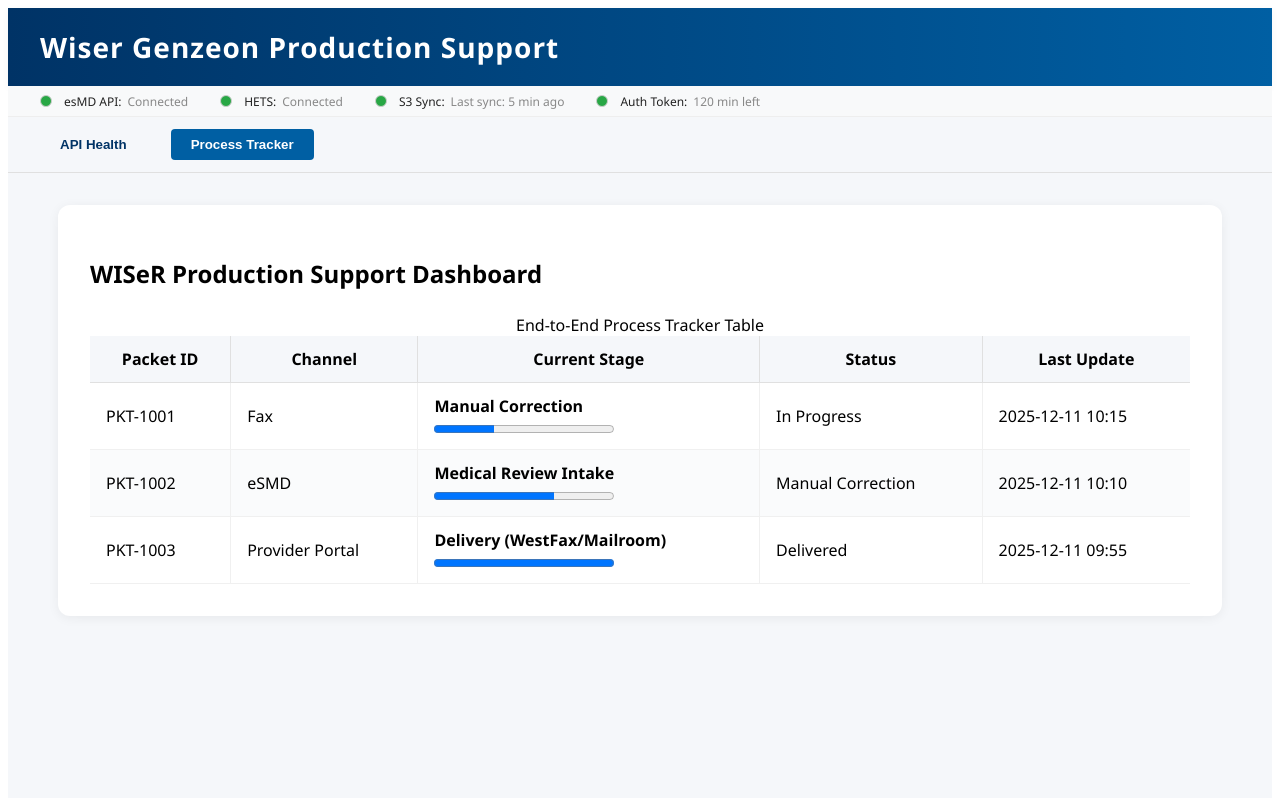
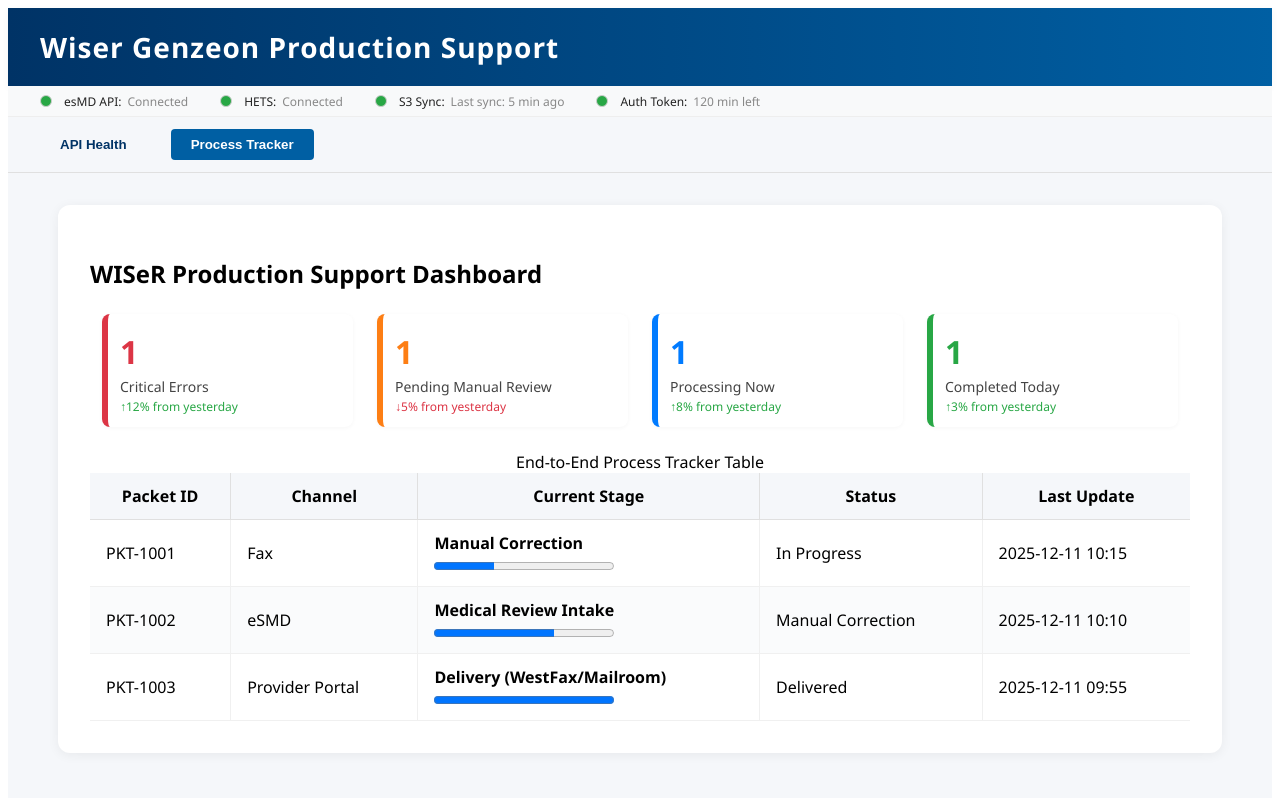
Before and after one commit to contactshobhit/wiser-production-support, a React (Create React App) app: page / in a window 1280 px wide. Both pictures are taken after a click on the button "Process Tracker". Shown: the top 798 px of the page. Built offline with nearby package versions, Linux system fonts and the light colour scheme.

Commit message:
with metrics cards on process tracker

```diff
--- /dev/null
+++ b/src/components/MetricsRow.js
@@ -0,0 +1,49 @@
+import React from 'react';
+
+const cardStyles = {
+  base: {
+    flex: 1,
+    minWidth: 180,
+    background: '#fff',
+    borderRadius: 8,
+    boxShadow: '0 1px 4px rgba(0,0,0,0.04)',
+    padding: '16px 18px 12px 12px',
+    margin: '0 12px',
+    display: 'flex',
+    flexDirection: 'column',
+    alignItems: 'flex-start',
+    cursor: 'pointer',
+    borderLeft: '6px solid',
+    transition: 'box-shadow 0.2s',
+  },
+  red: { borderColor: '#dc3545' },
+  orange: { borderColor: '#fd7e14' },
+  blue: { borderColor: '#007bff' },
+  green: { borderColor: '#28a745' },
+};
+
+const MetricCard = ({ color, count, label, percent, direction, onClick }) => (
+  <div
+    style={{ ...cardStyles.base, ...cardStyles[color] }}
+    onClick={onClick}
+    tabIndex={0}
+    aria-label={label}
+    role="button"
+  >
+    <div style={{ fontSize: 32, fontWeight: 700, color: cardStyles[color].borderColor }}>{count}</div>
+    <div style={{ fontSize: 14, color: '#444', marginTop: 4 }}>{label}</div>
+    <div style={{ fontSize: 12, color: direction === 'up' ? '#28a745' : '#dc3545', marginTop: 2 }}>
+      {direction === 'up' ? '↑' : '↓'}{percent}% from yesterday
+    </div>
+  </div>
+);
+
+const MetricsRow = ({ metrics, onFilter }) => (
+  <div style={{ display: 'flex', gap: 0, margin: '18px 0 24px 0' }}>
+    {metrics.map((m, i) => (
+      <MetricCard key={i} {...m} onClick={() => onFilter(m.filterType)} />
+    ))}
+  </div>
+);
+
+export default MetricsRow;
--- a/src/components/ProcessTracker.js
+++ b/src/components/ProcessTracker.js
@@ -1,4 +1,6 @@
 import React, { useState } from 'react';
+import MetricsRow from './MetricsRow';
+import { getCriticalErrors, getPendingManualReview, getProcessingNow, getCompletedToday, filterPackets } from './processUtils';
 
 const processStages = [
   'Packet Intake',
@@ -102,10 +104,55 @@
 ];
 
 export default function ProcessTracker() {
-  const [packets] = useState(samplePackets);
+  const [packets, setPackets] = useState(samplePackets);
+  const [filter, setFilter] = useState(null);
+
+  // Demo metric data
+  const metrics = [
+    {
+      color: 'red',
+      count: getCriticalErrors(packets).length,
+      label: 'Critical Errors',
+      percent: 12,
+      direction: 'up',
+      filterType: 'critical',
+    },
+    {
+      color: 'orange',
+      count: getPendingManualReview(packets).length,
+      label: 'Pending Manual Review',
+      percent: 5,
+      direction: 'down',
+      filterType: 'manual',
+    },
+    {
+      color: 'blue',
+      count: getProcessingNow(packets).length,
+      label: 'Processing Now',
+      percent: 8,
+      direction: 'up',
+      filterType: 'processing',
+    },
+    {
+      color: 'green',
+      count: getCompletedToday(packets).length,
+      label: 'Completed Today',
+      percent: 3,
+      direction: 'up',
+      filterType: 'completed',
+    },
+  ];
+
+  const handleFilter = (type) => {
+    setFilter(type);
+  };
+
+  const filteredPackets = filter ? filterPackets(packets, filter) : packets;
+
   return (
     <div>
       <h2 style={{ marginBottom: 24 }}>WISeR Production Support Dashboard</h2>
+      <MetricsRow metrics={metrics} onFilter={handleFilter} />
       <section aria-label="Process Table">
         <table
           style={{ width: '100%', borderCollapse: 'collapse', background: 'white' }}
@@ -122,7 +169,7 @@
             </tr>
           </thead>
           <tbody>
-            {packets.map((pkt, idx) => (
+            {filteredPackets.map((pkt, idx) => (
               <tr key={pkt.id} style={{ borderBottom: '1px solid #f0f0f0', background: idx % 2 === 0 ? '#fff' : '#fafbfc' }}>
                 <td style={{ padding: '12px 16px', borderRight: '1px solid #f0f0f0' }}>{pkt.id}</td>
                 <td style={{ padding: '12px 16px', borderRight: '1px solid #f0f0f0' }}>{pkt.channel}</td>
--- /dev/null
+++ b/src/components/processUtils.js
@@ -0,0 +1,39 @@
+// Utility functions for ProcessTracker metrics and filtering
+
+export function getCriticalErrors(packets) {
+  // Example: packets stuck >2hr
+  const TWO_HOURS_MS = 2 * 60 * 60 * 1000;
+  const now = new Date();
+  return packets.filter(pkt => {
+    const lastUpdate = new Date(pkt.lastUpdate);
+    return pkt.status === 'In Progress' && (now - lastUpdate > TWO_HOURS_MS);
+  });
+}
+
+export function getPendingManualReview(packets) {
+  return packets.filter(pkt => pkt.status === 'Manual Correction');
+}
+
+export function getProcessingNow(packets) {
+  return packets.filter(pkt => pkt.status === 'In Progress');
+}
+
+export function getCompletedToday(packets) {
+  const today = new Date().toISOString().slice(0, 10);
+  return packets.filter(pkt => pkt.status === 'Delivered' && pkt.lastUpdate.startsWith(today));
+}
+
+export function filterPackets(packets, type) {
+  switch (type) {
+    case 'critical':
+      return getCriticalErrors(packets);
+    case 'manual':
+      return getPendingManualReview(packets);
+    case 'processing':
+      return getProcessingNow(packets);
+    case 'completed':
+      return getCompletedToday(packets);
+    default:
+      return packets;
+  }
+}
```
